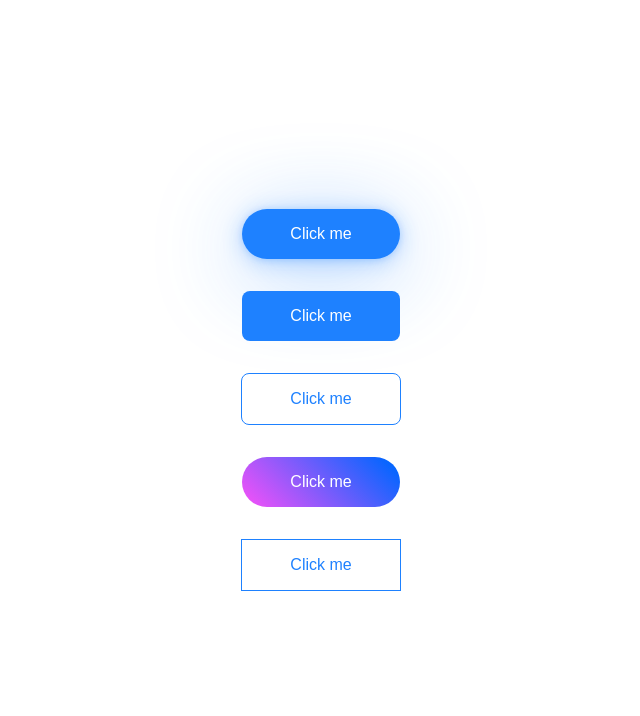
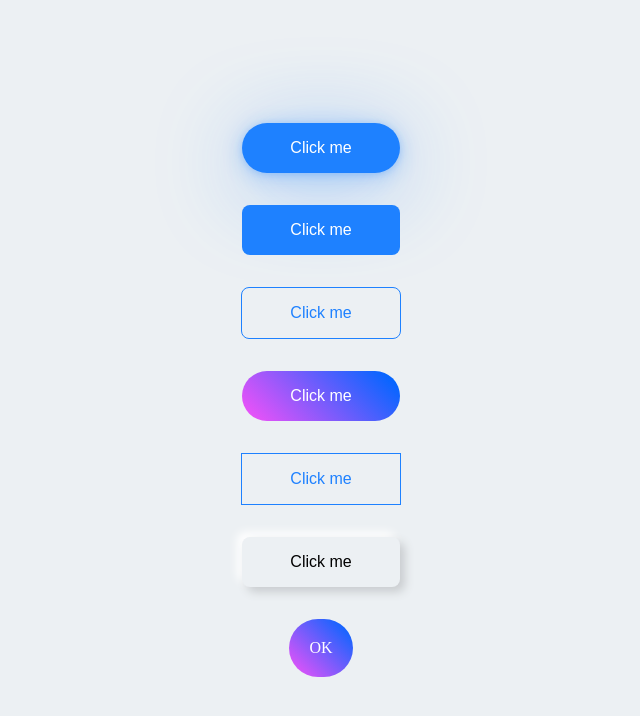
Before and after one commit to variousnabil/Button-Design-Prototype-CSS, a plain HTML site: page index.html in a window 1280 px wide. Shown: the whole page, without its empty margins (319-959 px from the left). Drawn offline with Linux system fonts and the light colour scheme.

Commit message:
add 2 new button

```diff
--- a/index.html
+++ b/index.html
@@ -14,6 +14,8 @@
         <button class="btn btn3">Click me</button>
         <button class="btn btn4">Click me</button>
         <button class="btn btn5">Click me</button>
+        <button class="btn btn6">Click me</button>
+        <a class="btn float">OK</a>
     </div>
 </body>
 
--- a/style.css
+++ b/style.css
@@ -14,6 +14,7 @@
     flex-direction: column;
     justify-content: center;
     align-items: center;
+    background-color: #ECF0F3;
 }
 
 .btn {
@@ -64,3 +65,24 @@
     background: #1e81ff;
     transition: 0.8s;
 }
+
+.btn6 {
+    border-width: 0px;
+    border-radius: 8px;
+    background: #ECF0F3;
+    box-shadow: 5px 5px 10px #c9cccf, -5px -5px 10px #ffffff;
+}
+
+.btn6:hover {
+    border-radius: 8px;
+    background: #ECF0F3;
+    box-shadow: inset 5px 5px 10px #c9cccf, inset -5px -5px 10px #ffffff;
+}
+
+.float {
+    background-image: linear-gradient(45.34deg, #EA52F8 5.66%, #0066FF 94.35%);
+    border-width: 0px;
+    border-radius: 50px;
+    padding: 20px;
+    color: white;
+}
```
